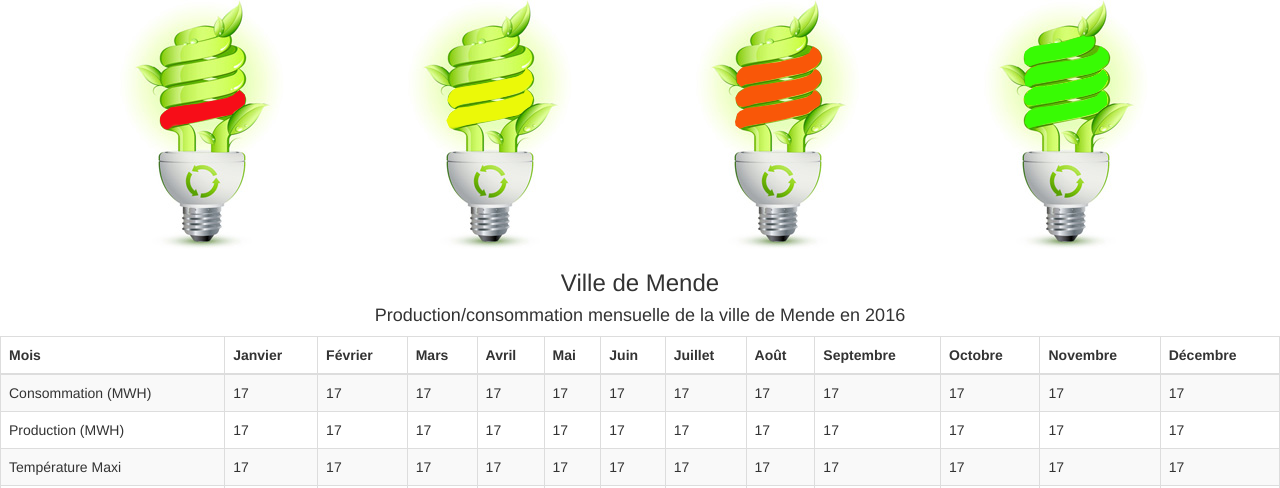
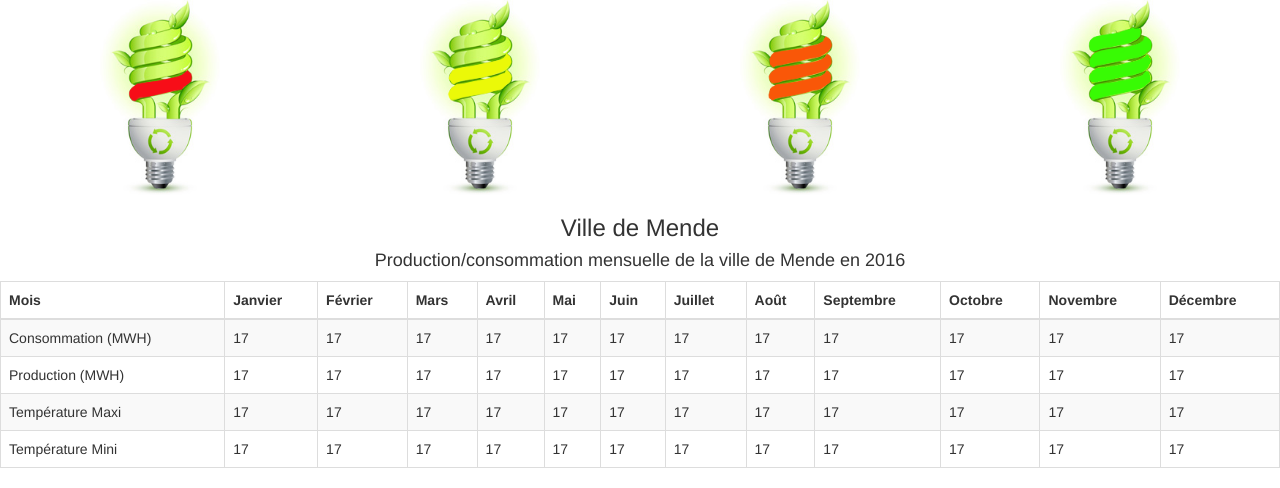
Before and after one commit to rdubel/Enedis-4, a PHP site: page /page2.php in a window 1280 px wide. Shown: the part 240-728 px from the top of the page. Run offline with PHP 8.4, Linux system fonts and the light colour scheme; some web fonts are replaced.

Commit message:
ajout img

```diff
--- a/header.php
+++ b/header.php
@@ -29,7 +29,6 @@
       <div class="hero">
         <hgroup>
           <h1><a href="index.php"><img  class="logo" src="./static/img/logo3.png"></a></h1>
-            <!-- <h3 class="label">Label Eco-consommation</h3> -->
         </hgroup>
       </div>
     </div>
@@ -38,7 +37,6 @@
       <div class="hero">
         <hgroup>
           <h1><a href="index.php"><img class="logo"  src="./static/img/logo3.png"></a></h1>
-            <h3 class="label">Label Eco-consommation</h3>
         </hgroup>
       </div>
     </div>
@@ -47,7 +45,6 @@
       <div class="hero">
         <hgroup>
           <h1><a href="index.php"><img class="logo" src="./static/img/logo3.png"></a></h1>
-            <h3 class="label">Label Eco-consommation</h3>
         </hgroup>
       </div>
     </div>
--- a/page2.php
+++ b/page2.php
@@ -1,12 +1,12 @@
 <?php
 include("header.php")
 ?>
-
-
-<img class="amp" src="/static/img/ampoulerouge.png" alt="">
-<img class="amp" src="/static/img/ampolejaune.png" alt="">
-<img class="amp" src="/static/img/ampouleorange.png" alt="">
-<img class="amp" src="/static/img/ampouleverte.png" alt="">
+<div class="img">
+	<img class="amp" src="/static/img/ampoulerouge.png" alt="">
+	<img class="amp" src="/static/img/ampolejaune.png" alt="">
+	<img class="amp" src="/static/img/ampouleorange.png" alt="">
+	<img class="amp" src="/static/img/ampouleverte.png" alt="">
+</div>
 <h3 class="titre">Ville de Mende</h3>
 <table class="table table-striped table-bordered">
 	<h4>Production/consommation mensuelle de la ville de Mende en 2016</h4>
--- a/static/css/styleHF.css
+++ b/static/css/styleHF.css
@@ -10,7 +10,7 @@
   margin: 0 2px;
   background-color: #f39c12;
   border-color: #f39c12;
-  opacity: .7;
+  opacity: .3;
 
 }
 .fade-carousel .carousel-indicators > li.active {
@@ -94,13 +94,13 @@ ol.carousel-indicator{
       background-repeat: no-repeat;
     }
     .fade-carousel .slides .slide-1 {
-      background-image: url(http://www.lozere-online.com/wp-content/uploads/2013/08/col-aigle.jpg);
+      background-image: url(https://www.scenolia.com/21825/bleu-ciel.jpg);
     }
     .fade-carousel .slides .slide-2 {
-      background-image: url(http://www.photorendu.com/images/lavande.jpg);
+      background-image: url(https://cdn.pixabay.com/photo/2016/04/27/20/13/wind-power-1357419_960_720.jpg);
     }
     .fade-carousel .slides .slide-3 {
-      background-image: url(http://www.lozere-tourisme.com/sites/lozere/files/styles/diapositive_mediatheque/public/decouvrir_gorges_tarn_01_0.jpg?itok=Lz4O2rBQ);
+      background-image: url(http://lodlut.free.fr/wallpapers/wallpaper/ciel-bleu.jpg);
     }
 
     /********************************/
@@ -161,9 +161,14 @@ h4{
   text-align: center;
 }
 thead{
-  font-weight: bold;
+ font-weight: bold;
 }
-.amp {
-  margin-left: 120px;
+.img {
+  display: flex;
+  justify-content: space-around;
 
 }
+.amp{
+  width: 120px;
+  height: 195px;
+}
```
Lines whose indentation alone changed are shown as unchanged.
